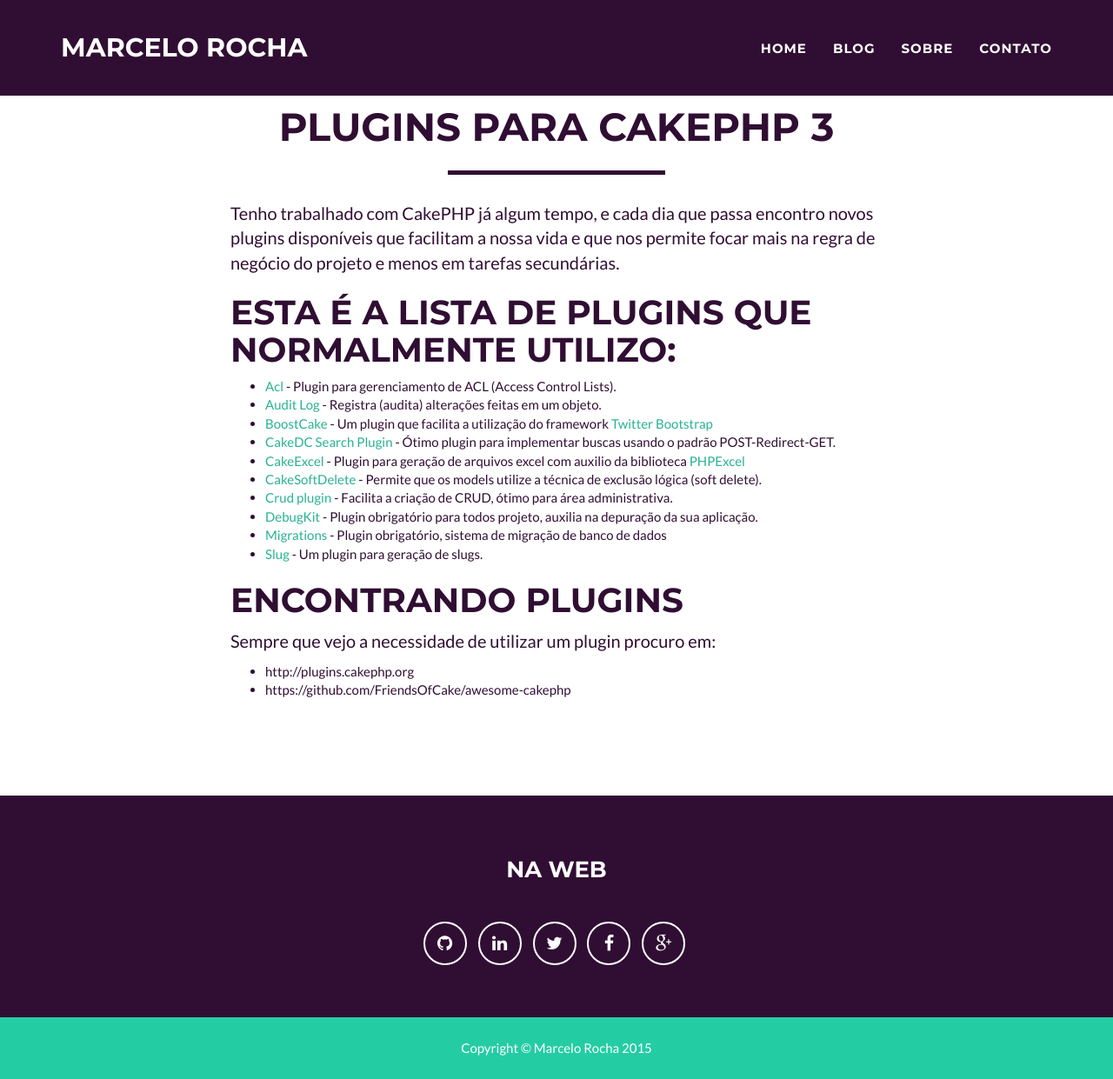
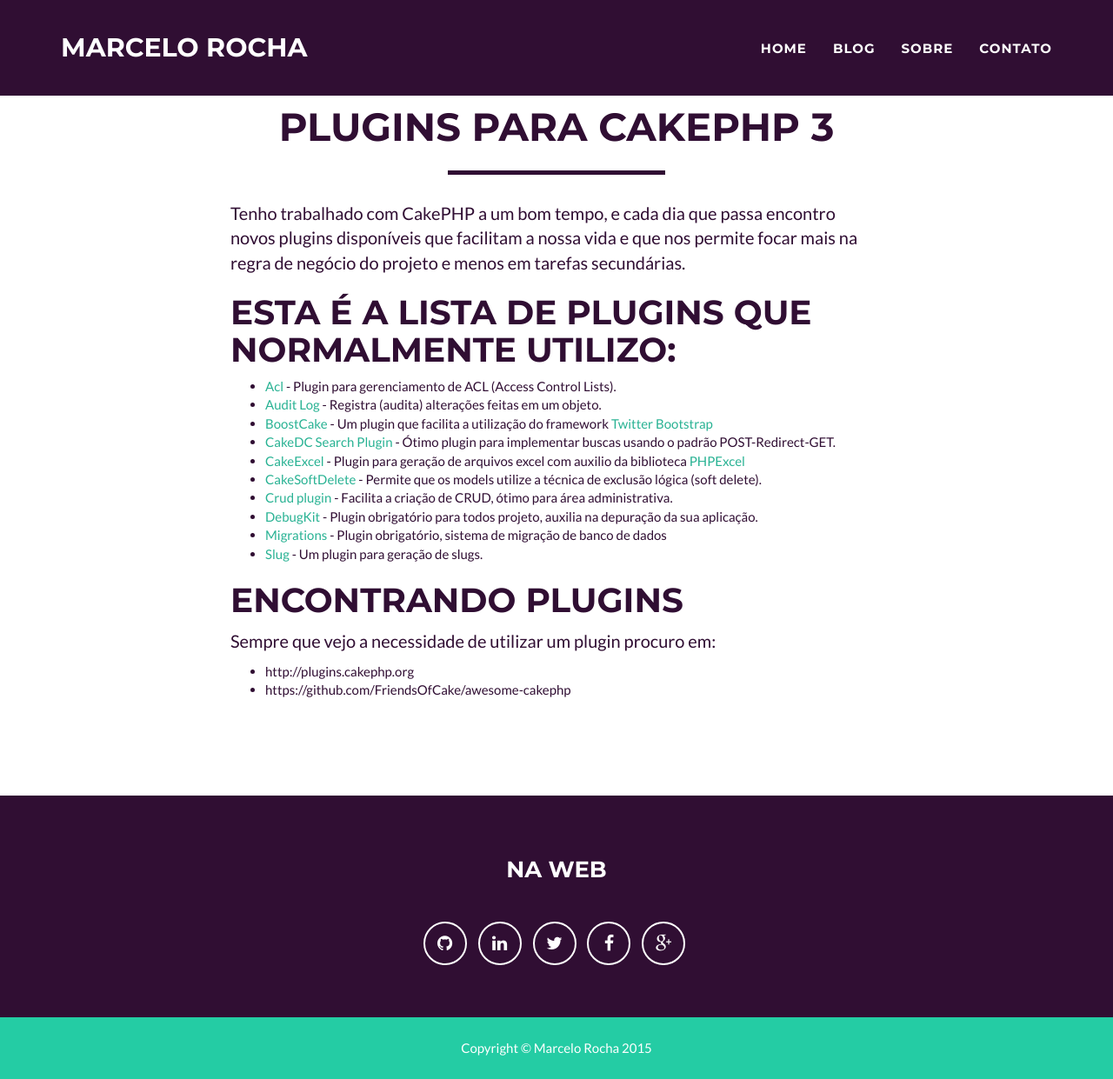
Before and after one commit to rochamarcelo/rochamarcelo.github.io, a Jekyll site: the page built from _posts/2015-11-21-plugins-para-cakephp-3.markdown, in a window 1280 px wide and 1241 px high. Shown: the whole window at 87% size. Built offline with Jekyll 4.4.1, drawn with Linux system fonts in a browser that asks for light colours.

Commit message:
Update 2015-11-21-plugins-para-cakephp-3.markdown

```diff
--- a/_posts/2015-11-21-plugins-para-cakephp-3.markdown
+++ b/_posts/2015-11-21-plugins-para-cakephp-3.markdown
@@ -4,7 +4,7 @@ title:  Plugins para CakePHP 3
 date:   2015-11-21
 ---
 
-Tenho trabalhado com CakePHP já algum tempo, e cada dia que passa encontro novos plugins disponíveis que facilitam a nossa vida e que nos permite focar mais na regra de negócio do projeto e menos em tarefas secundárias.
+Tenho trabalhado com CakePHP a um bom tempo, e cada dia que passa encontro novos plugins disponíveis que facilitam a nossa vida e que nos permite focar mais na regra de negócio do projeto e menos em tarefas secundárias.
 
 # Esta é a lista de plugins que normalmente utilizo:
 
```
